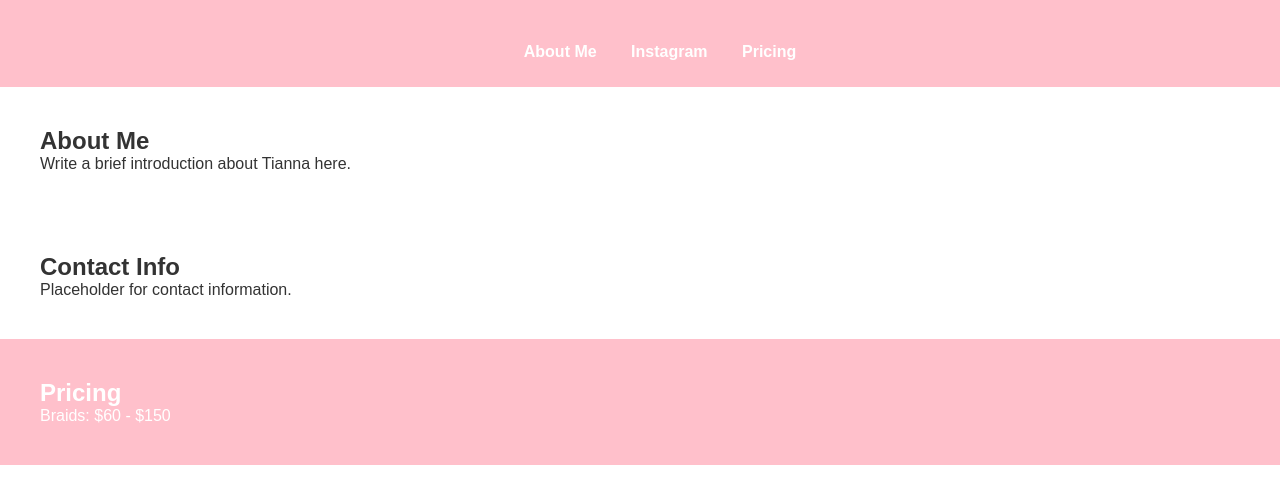
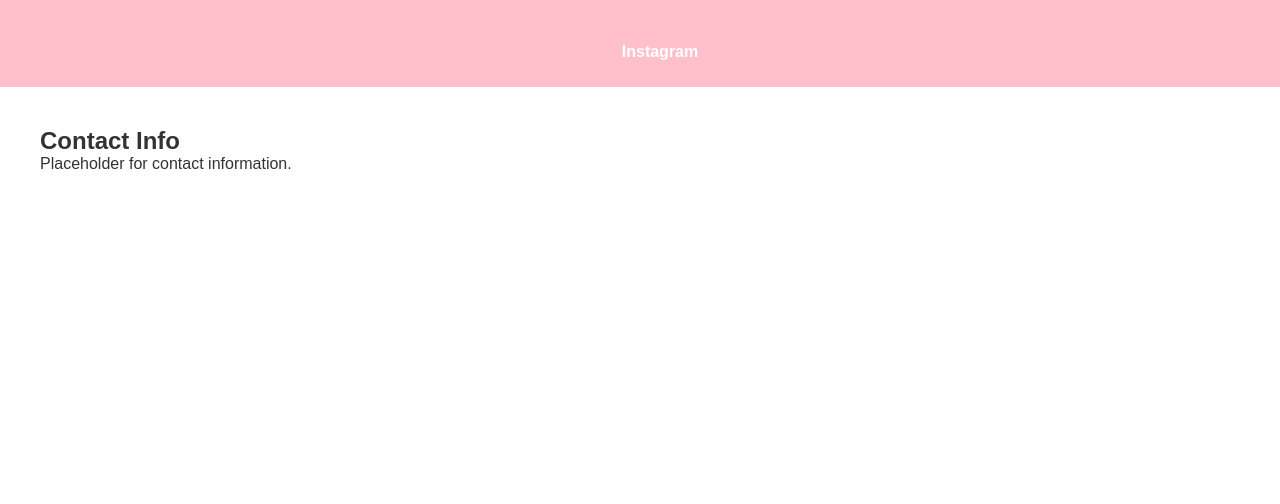
Before and after one commit to turnertianna/home, a plain HTML site: page index.html in a window 1280 px wide. Shown: the part 60-564 px from the top of the page. Drawn offline with Linux system fonts and the light colour scheme.

Commit message:
Update index.html

```diff
--- a/index.html
+++ b/index.html
@@ -8,26 +8,16 @@
 </head>
 <body>
     <header>
-        <h1>Tamed By Tianna</h1>
+        <h1 class="title">Tamed By Tianna</h1>
     </header>
     <nav>
         <ul>
-            <li><a href="#about">About Me</a></li>
             <li><a href="https://www.instagram.com/tamedby.tianna/" target="_blank">Instagram</a></li>
-            <li><a href="#pricing">Pricing</a></li>
         </ul>
     </nav>
-    <section id="about">
-        <h2>About Me</h2>
-        <p>Write a brief introduction about Tianna here.</p>
-    </section>
     <section id="contact">
         <h2>Contact Info</h2>
         <p>Placeholder for contact information.</p>
     </section>
-    <section id="pricing">
-        <h2>Pricing</h2>
-        <p>Braids: $60 - $150</p>
-    </section>
 </body>
 </html>
```
